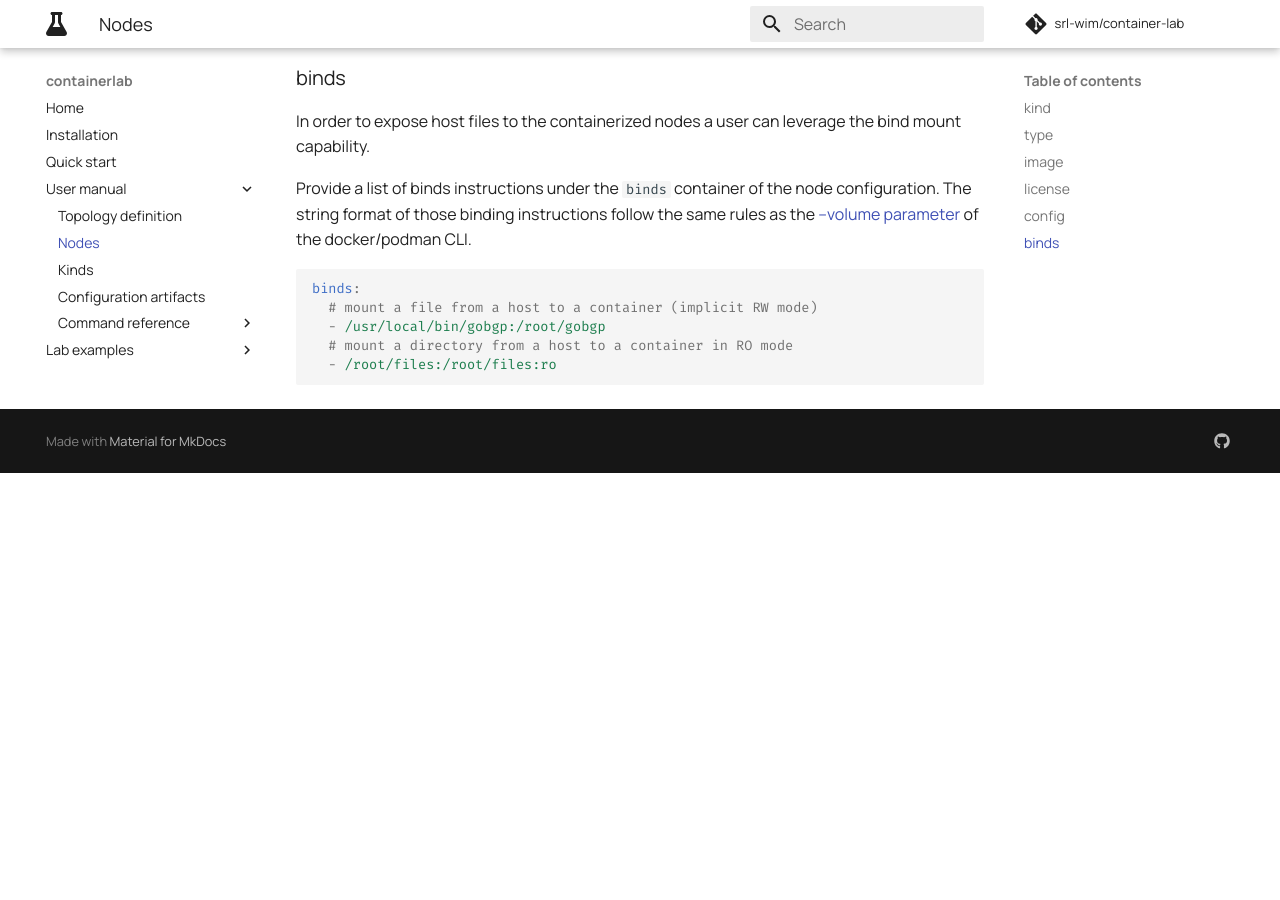
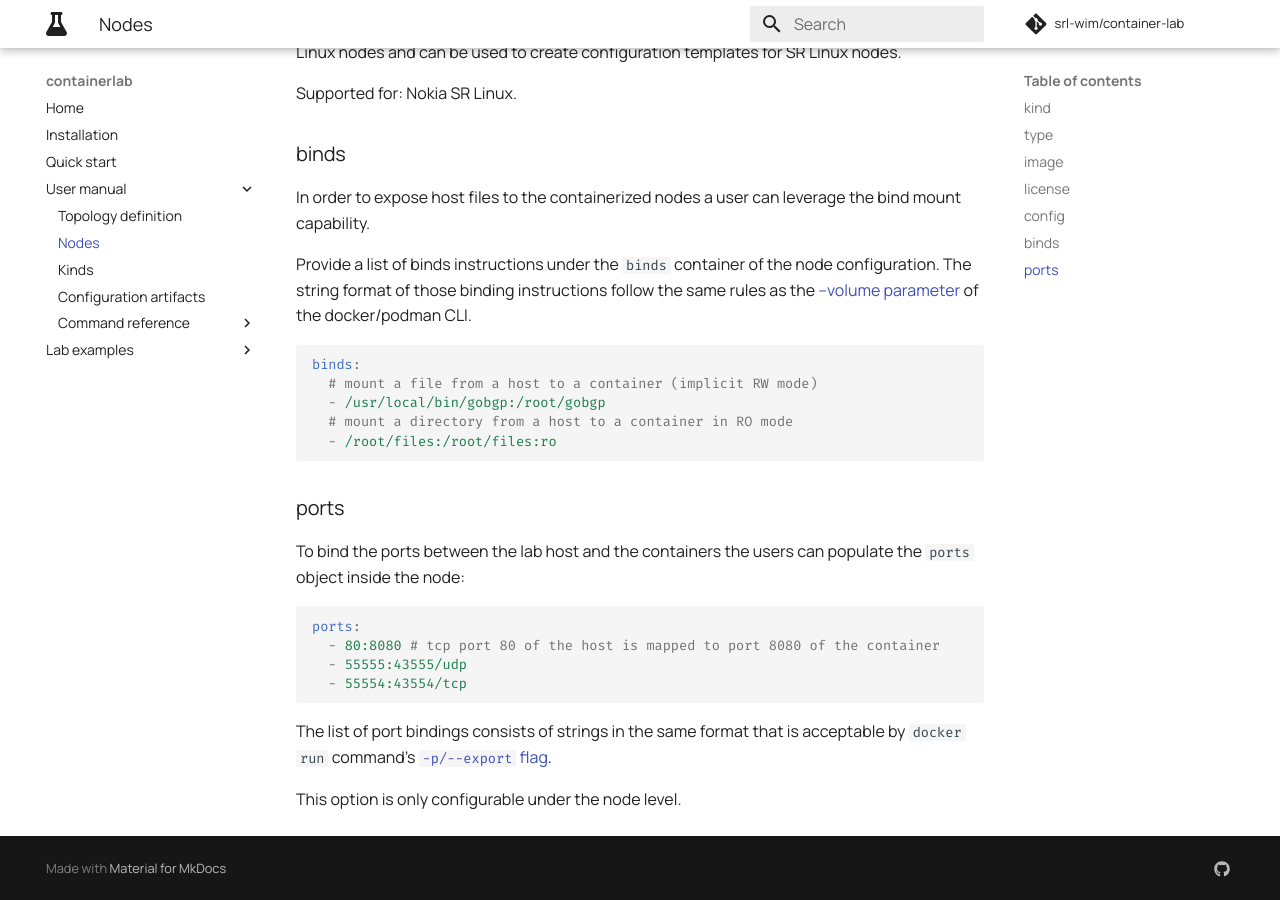
Before and after one commit to srl-labs/containerlab, an MkDocs documentation site: the page built from docs/manual/nodes.md, in a window 1280 px wide and 900 px high, scrolled down 1864 px. Built offline with MkDocs 1.6.1 and Material for MkDocs 9.7.7, drawn with Linux system fonts in a browser that asks for light colours; comment, search, counter and statistics services are not loaded; before the commit the page ends 2337 px from its top, so only the background shows below that; some of the changed text lies outside the part shown.

Commit message:
added port binding docs

````diff
--- a/docs/manual/nodes.md
+++ b/docs/manual/nodes.md
@@ -15,7 +15,12 @@ topology:
       binds:
         - /usr/local/bin/gobgp:/root/gobgp
         - /root/files:/root/files:ro
+      ports:
+      - 80:8080
+      - 55555:43555/udp
+      - 55554:43554/tcp
 ```
+
 ### kind
 The `kind` property selects which kind this node is of. Kinds are essentially a way of telling containerlab how to treat the nodes properties considering the specific flavor of the node. We dedicated a [separate section](kinds.md) to discuss kinds in details.
 
@@ -68,3 +73,16 @@ binds:
   # mount a directory from a host to a container in RO mode
   - /root/files:/root/files:ro
 ```
+
+### ports
+To bind the ports between the lab host and the containers the users can populate the `ports` object inside the node:
+
+```yaml
+ports:
+  - 80:8080 # tcp port 80 of the host is mapped to port 8080 of the container
+  - 55555:43555/udp
+  - 55554:43554/tcp
+```
+The list of port bindings consists of strings in the same format that is acceptable by `docker run` command's [`-p/--export` flag](https://docs.docker.com/engine/reference/commandline/run/#publish-or-expose-port--p---expose).
+
+This option is only configurable under the node level.
````
